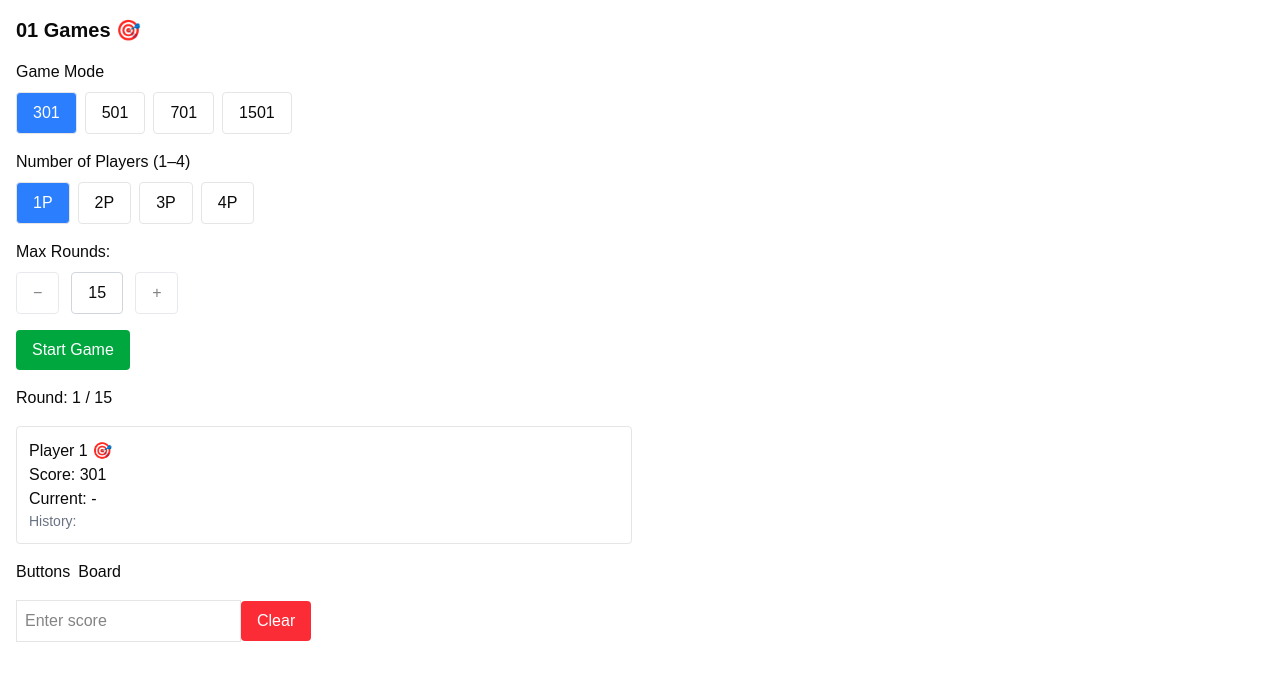
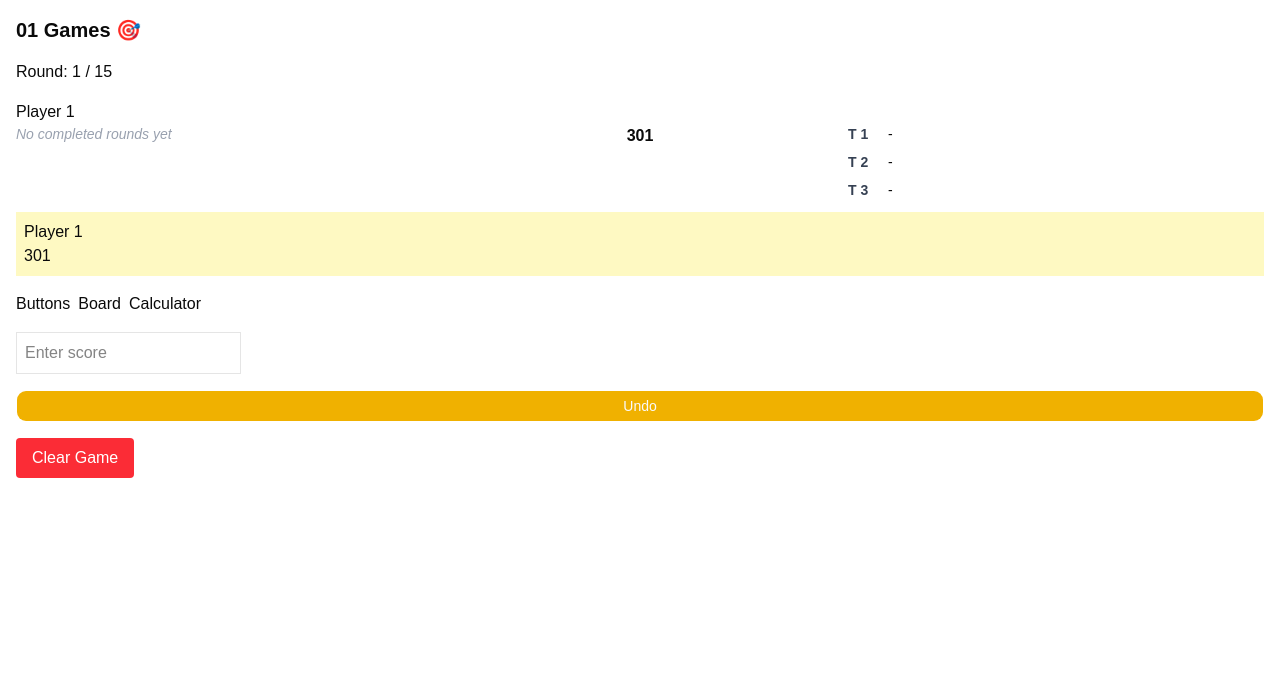
Before and after one commit to MayaC5/dart-calculator, a Next.js app: page /games/game01 in a window 1280 px wide. Both pictures are taken after a click on the button "Start Game". Shown: the top 680 px of the page. Built offline with nearby package versions, Linux system fonts and the light colour scheme.

Commit message:
display modified&mode added

```diff
--- /dev/null
+++ b/src/app/games/game01/_components/buttonMode.tsx
@@ -0,0 +1,90 @@
+"use client";
+
+import { Button } from "@/components/ui/button";
+
+const BOARD_NUMBERS = [
+  "20",
+  "19",
+  "18",
+  "17",
+  "16",
+  "15",
+  "14",
+  "13",
+  "12",
+  "11",
+  "10",
+  "9",
+  "8",
+  "7",
+  "6",
+  "5",
+  "4",
+  "3",
+  "2",
+  "1",
+  "25",
+];
+
+type Props = {
+  onBoardHit: (value: string, multiplier: number) => void;
+  onUndo: () => void;
+};
+
+export default function ButtonMode({ onBoardHit, onUndo }: Props) {
+  return (
+    <div className="space-y-4">
+      {/* Dartboard Numbers Grid */}
+      <div className="grid grid-cols-3 gap-3">
+        {BOARD_NUMBERS.map((n) => {
+            const isBull = n === "25";
+            return(
+          <div key={n} className="border rounded-lg p-2 bg-gray-50">
+            <div className="text-center font-bold text-lg mb-2">{n}</div>
+            <div className="flex gap-1">
+              <Button
+                className="flex-1 bg-blue-600 hover:bg-blue-700 text-white text-sm"
+                onClick={() => onBoardHit(n, 1)}
+              >
+                S
+              </Button>
+              <Button
+                className="flex-1 bg-red-600 hover:bg-red-700 text-white text-sm"
+                onClick={() => onBoardHit(n, 2)}
+              >
+                D
+              </Button>
+              {!isBull && (
+                <Button
+                className="flex-1 bg-green-600 hover:bg-green-700 text-white text-sm"
+                onClick={() => onBoardHit(n, 3)}
+              >
+                T
+              </Button>
+              )}
+
+            </div>
+          </div>
+            )
+        })}
+      </div>
+
+      {/* Action Buttons */}
+      <div className="grid grid-cols-2 gap-3">
+        <Button
+          className="py-6 text-lg bg-gray-500 hover:bg-gray-600 text-white"
+          onClick={() => onBoardHit("MISS", 0)}
+        >
+          MISS
+        </Button>
+
+        <Button
+          className="py-6 text-lg bg-yellow-500 hover:bg-yellow-600 text-white font-semibold"
+          onClick={onUndo}
+        >
+          Undo
+        </Button>
+      </div>
+    </div>
+  );
+}
--- /dev/null
+++ b/src/app/games/game01/_components/calMode.tsx
@@ -0,0 +1,159 @@
+"use client";
+
+import { Button } from "@/components/ui/button";
+import { useState } from "react";
+
+type Props = {
+  onThrow: (points: number) => void;
+  onUndo: () => void;
+};
+
+export default function CalculatorMode({ onThrow, onUndo }: Props) {
+  const [multiplier, setMultiplier] = useState<"S" | "D" | "T" | null>(null);
+  const [currentInput, setCurrentInput] = useState<string>("");
+  const [isBullSelected, setIsBullSelected] = useState(false);
+
+  const selectMultiplier = (m: "S" | "D" | "T") => {
+    setMultiplier(m);
+    setIsBullSelected(false);
+  };
+
+  const handleNumber = (num: string) => {
+    if (isBullSelected) return;
+    if (currentInput.length >= 2) return;
+    setCurrentInput((prev) => prev + num);
+  };
+
+  const selectBull = (points: number) => {
+    setIsBullSelected(true);
+    setCurrentInput(points.toString());
+    setMultiplier(null);
+  };
+
+  const handleEnter = () => {
+    let points = 0;
+
+    if (isBullSelected) {
+      points = parseInt(currentInput);
+    } else if (multiplier && currentInput) {
+      const base = parseInt(currentInput);
+      if (isNaN(base) || base < 1 || base > 20) return;
+
+      points = base;
+      if (multiplier === "D") points *= 2;
+      if (multiplier === "T") points *= 3;
+    } else {
+      return;
+    }
+
+    onThrow(points);
+
+    // Reset
+    setCurrentInput("");
+    setMultiplier(null);
+    setIsBullSelected(false);
+  };
+
+  const handleClear = () => {
+    setCurrentInput("");
+    setMultiplier(null);
+    setIsBullSelected(false);
+  };
+
+  return (
+    <div className="max-w-sm mx-auto space-y-4">
+      {/* Multiplier */}
+      <div className="flex gap-2 justify-center">
+        <Button
+          onClick={() => selectMultiplier("S")}
+          className={`flex-1 ${multiplier === "S" ? "bg-blue-600" : "bg-blue-500"}`}
+        >
+          SINGLE
+        </Button>
+        <Button
+          onClick={() => selectMultiplier("D")}
+          className={`flex-1 ${multiplier === "D" ? "bg-red-600" : "bg-red-500"}`}
+        >
+          DOUBLE
+        </Button>
+        <Button
+          onClick={() => selectMultiplier("T")}
+          className={`flex-1 ${multiplier === "T" ? "bg-green-600" : "bg-green-500"}`}
+        >
+          TRIPLE
+        </Button>
+      </div>
+
+      {/* Number Pad - Now includes 0 */}
+      <div className="grid grid-cols-3 gap-2">
+        {[1, 2, 3, 4, 5, 6, 7, 8, 9].map((num) => (
+          <Button
+            key={num}
+            onClick={() => handleNumber(num.toString())}
+            className="h-16 text-2xl bg-gray-700 hover:bg-gray-600"
+          >
+            {num}
+          </Button>
+        ))}
+
+        <Button
+          onClick={() => selectBull(25)}
+          className={`h-16 text-lg ${isBullSelected && currentInput === "25" ? "bg-purple-600" : "bg-purple-500"}`}
+        >
+          BULL
+        </Button>
+
+        {/* Zero Button */}
+        <Button
+          onClick={() => handleNumber("0")}
+          className="h-16 text-2xl bg-gray-700 hover:bg-gray-600"
+        >
+          0
+        </Button>
+
+        {/* Empty spot */}
+        <Button
+          onClick={() => selectBull(50)}
+          className={`h-16 text-lg ${isBullSelected && currentInput === "50" ? "bg-purple-600" : "bg-purple-500"}`}
+        >
+          IN BULL
+        </Button>
+      </div>
+
+
+      {/* Display */}
+      <div className="bg-gray-900 text-white text-4xl font-mono h-20 flex items-center justify-center rounded-xl tracking-wider">
+        {isBullSelected
+          ? currentInput
+          : multiplier
+            ? `${multiplier} ${currentInput || "__"}`
+            : currentInput || "READY"}
+      </div>
+
+      {/* Enter & Clear */}
+      <div className="grid grid-cols-2 gap-3">
+        <Button
+          onClick={handleClear}
+          className="h-14 bg-orange-500 hover:bg-orange-600 text-lg"
+        >
+          CLEAR
+        </Button>
+        <Button
+          onClick={handleEnter}
+          disabled={!currentInput}
+          className="h-14 bg-green-600 hover:bg-green-700 text-lg disabled:bg-gray-500"
+        >
+          ENTER
+        </Button>
+      </div>
+
+      {/* Undo */}
+      <Button
+        onClick={onUndo}
+        className="w-full py-4 bg-yellow-500 hover:bg-yellow-600 text-lg font-semibold"
+      >
+        ↩️ Undo Last Throw/Round
+      </Button>
+    </div>
+  );
+}
--- /dev/null
+++ b/src/app/games/game01/_components/inputMode.tsx
@@ -0,0 +1,33 @@
+"use client";
+
+import { Button } from "@/components/ui/button";
+
+type Props = {
+  onThrow: (score: number) => void;
+  onUndo: () => void;
+};
+
+export default function InputMode({ onThrow, onUndo }: Props) {
+  return (
+    <>
+      <input
+        type="number"
+        placeholder="Enter score"
+        className="border p-2"
+        onKeyDown={(e) => {
+          if (e.key === "Enter") {
+            const val = parseInt((e.target as HTMLInputElement).value);
+            if (!isNaN(val)) {
+              onThrow(val);
+              (e.target as HTMLInputElement).value = "";
+            }
+          }
+        }}
+      />
+      {/* 🆕 Undo */}
+      <Button className="w-full bg-yellow-500" onClick={onUndo}>
+        Undo
+      </Button>
+    </>
+  );
+}
--- a/src/app/games/game01/page.tsx
+++ b/src/app/games/game01/page.tsx
@@ -2,6 +2,9 @@
 
 import { Button } from "@/components/ui/button";
 import { useState } from "react";
+import InputMode from "./_components/inputMode";
+import ButtonMode from "./_components/buttonMode";
+import CalMode from "./_components/calMode";
 
 const BOARD_NUMBERS = [
   "20",
@@ -33,10 +36,15 @@ type PlayerState = {
   throws: number;
   finished: boolean;
   hasPlayedThisRound: boolean;
-
-  // 🆕 history
   currentThrows: number[];
   rounds: number[][];
+};
+
+type HistoryEntry = {
+  players: PlayerState[];
+  currentPlayer: number;
+  currentRound: number;
+  gameEnded: boolean;
 };
 
 export default function ZeroOneGames() {
@@ -50,12 +58,13 @@ export default function ZeroOneGames() {
   const [roundLimit, setRoundLimit] = useState<number>(15);
   const [currentRound, setCurrentRound] = useState<number>(1);
 
-  const [inputMode, setInputMode] = useState<"buttons" | "board">("buttons");
+  const [inputMode, setInputMode] = useState<"buttons" | "board" | "calculator">("buttons");
+
+  const [history, setHistory] = useState<HistoryEntry[]>([]);
 
   // 🎯 Start Game
   const startGame = () => {
     const start = parseInt(gameType);
-
     const initialPlayers: PlayerState[] = Array.from(
       { length: numberOfPlayers },
       () => ({
@@ -74,10 +83,11 @@ export default function ZeroOneGames() {
     setCurrentRound(1);
     setGameStarted(true);
     setGameEnded(false);
+    setHistory([]); // clear history
   };
 
   // 🔁 Next player
-  const getNextPlayer = (players: PlayerState[], current: number) => {
+  const getNextPlayer = (players: PlayerState[], current: number): number => {
     let next = current;
     for (let i = 0; i < players.length; i++) {
       next = (next + 1) % players.length;
@@ -89,110 +99,124 @@ export default function ZeroOneGames() {
   // 🎯 Handle throw
   const handleThrow = (points: number) => {
     if (!gameStarted || gameEnded) return;
-    if (points < 0 || points > 180) return;
 
-    setPlayers((prev) => {
-      const updated = [...prev];
-      const idx = currentPlayer;
-      const player = { ...updated[idx] };
+    const prevPlayers = JSON.parse(JSON.stringify(players));
+    const prevPlayerIndex = currentPlayer;
+    const prevRound = currentRound;
+    const prevGameEnded = gameEnded;
 
-      if (player.finished) return prev;
+    const updated = [...players];
+    const player = { ...updated[prevPlayerIndex] };
+
+    if (player.finished) return;
 
     player.throws += 1;
     player.score -= points;
-
-      // 🆕 track throws
     player.currentThrows = [...player.currentThrows, points];
 
-      let nextPlayer = idx;
+    let nextPlayer = prevPlayerIndex;
+    let nextRound = prevRound;
+    let nextGameEnded = prevGameEnded;
 
-      // 🎉 Finish
+    // Finish
     if (player.score === 0) {
       player.finished = true;
-
       player.rounds = [...player.rounds, player.currentThrows];
       player.currentThrows = [];
       player.throws = 0;
       player.hasPlayedThisRound = true;
-
-        nextPlayer = getNextPlayer(updated, idx);
+      nextPlayer = getNextPlayer(updated, prevPlayerIndex);
     }
-      // ❌ Bust
+    // Bust
     else if (player.score < 0) {
       player.score = player.roundStartScore;
-
       player.rounds = [...player.rounds, player.currentThrows];
       player.currentThrows = [];
       player.throws = 0;
       player.hasPlayedThisRound = true;
-
-        nextPlayer = getNextPlayer(updated, idx);
+      nextPlayer = getNextPlayer(updated, prevPlayerIndex);
     }
-      // ✅ End turn
+    // Normal 3 throws
     else if (player.throws === 3) {
       player.rounds = [...player.rounds, player.currentThrows];
       player.currentThrows = [];
       player.throws = 0;
       player.roundStartScore = player.score;
       player.hasPlayedThisRound = true;
-
-        nextPlayer = getNextPlayer(updated, idx);
+      nextPlayer = getNextPlayer(updated, prevPlayerIndex);
     }
 
-      updated[idx] = player;
+    updated[prevPlayerIndex] = player;
 
-      // ✅ Round complete
-      const allPlayed = updated.every(
-        (p) => p.finished || p.hasPlayedThisRound,
-      );
-
+    // Check if round is complete
+    const allPlayed = updated.every((p) => p.finished || p.hasPlayedThisRound);
     if (allPlayed) {
       updated.forEach((p) => (p.hasPlayedThisRound = false));
-
-        setCurrentRound((r) => {
-          if (r >= roundLimit) {
-            setGameEnded(true);
-            return r;
+      if (prevRound >= roundLimit) {
+        nextGameEnded = true;
+      } else {
+        nextRound = prevRound + 1;
       }
-          return r + 1;
-        });
     }
 
-      setCurrentPlayer(nextPlayer);
-
-      // 🏁 All finished
     if (updated.every((p) => p.finished)) {
-        setGameEnded(true);
+      nextGameEnded = true;
     }
 
-      return updated;
-    });
+    // Save current state to history BEFORE applying new state
+    setHistory((h) => [
+      ...h,
+      {
+        players: prevPlayers,
+        currentPlayer: prevPlayerIndex,
+        currentRound: prevRound,
+        gameEnded: prevGameEnded,
+      },
+    ]);
+
+    // Apply new state
+    setPlayers(updated);
+    setCurrentPlayer(nextPlayer);
+    setCurrentRound(nextRound);
+    setGameEnded(nextGameEnded);
   };
 
-  // 🎯 Board hit
+  // ↩️ Improved Undo - Can undo full rounds
+  const handleUndo = () => {
+    if (history.length === 0) return;
+
+    const lastState = history[history.length - 1];
+
+    setPlayers(lastState.players);
+    setCurrentPlayer(lastState.currentPlayer);
+    setCurrentRound(lastState.currentRound);
+    setGameEnded(lastState.gameEnded);
+
+    // Remove the last history entry
+    setHistory((h) => h.slice(0, -1));
+  };
+
   const handleBoardHit = (value: string, multiplier: number) => {
     if (value === "MISS") return handleThrow(0);
-
     const base = parseInt(value);
-    const score = base * multiplier;
-
-    handleThrow(score);
+    handleThrow(base * multiplier);
   };
 
-  // 🧹 Clear
   const clearGame = () => {
     setPlayers([]);
     setGameStarted(false);
     setGameEnded(false);
     setCurrentPlayer(0);
     setCurrentRound(1);
+    setHistory([]);
   };
 
   return (
     <div className="p-4 space-y-4">
       <h1 className="text-xl font-bold">01 Games 🎯</h1>
-
       {/* Game Type */}
+      {!gameStarted && (
+        <div className="mb-2 flex gap-2 flex-col">
           <div>
             <div className="mb-2">Game Mode</div>
             <div className="flex gap-2">
@@ -210,7 +234,6 @@ export default function ZeroOneGames() {
               ))}
             </div>
           </div>
-
           {/* 👥 Player Buttons */}
           <div>
             <div className="mb-2">Number of Players (1–4)</div>
@@ -229,7 +252,6 @@ export default function ZeroOneGames() {
               ))}
             </div>
           </div>
-
           {/* Round limit */}
           {/* Round Limit Input - Fixed for Mobile */}
           {/* Max Rounds - Mobile Friendly with + and - buttons */}
@@ -273,117 +295,120 @@ export default function ZeroOneGames() {
           >
             Start Game
           </button>
+        </div>
+      )}
 
-      {/* GAME */}
       {gameStarted && (
         <>
+          <div className="flex justify-between items-center">
             <div>
               Round: {currentRound} / {roundLimit}
             </div>
+          </div>
+          <div className="flex flex-col">
+            Player {currentPlayer + 1}
+            <div className="grid grid-cols-3 mb-3">
+              <div className="w-full space-y-2 text-sm">
+                {players[currentPlayer].rounds.length === 0 ? (
+                  <div className="text-gray-400 italic">
+                    No completed rounds yet
+                  </div>
+                ) : (
+                  players[currentPlayer].rounds
+                    .slice(-5) // Take only the last 5 rounds
+                    .map((round, idx) => {
+                      const totalRounds = players[currentPlayer].rounds.length;
+                      const startRound = Math.max(1, totalRounds - 4); // Important fix
+                      const displayRoundNumber = startRound + idx;
 
-          <div className="grid grid-cols-2 gap-4 ">
-            {players.map((p, i) => (
-              <div key={i} className="border p-3 rounded">
-                <h3>
-                  Player {i + 1}
-                  {i === currentPlayer && !gameEnded && " 🎯"}
-                  {p.finished && " ✅"}
-                </h3>
+                      return (
+                        <div key={idx} className='w-full flex'>
+                          <span className="font-semibold text-gray-700 ">
+                            R{displayRoundNumber}
+                          </span>
 
-                <div>Score: {p.score}</div>
+                          <span className="font-mono text-center">
+                            {" "}
+                            {round.join("  ")}
+                          </span>
 
-                <div>Current: {p.currentThrows.join(" | ") || "-"}</div>
-
-                <div className="text-sm text-gray-500">
-                  History:
-                  {p.rounds.map((round, idx) => (
-                    <div key={idx}>
-                      {idx + 1}: {round.join(" | ")} (
-                      {round.reduce((a, b) => a + b, 0)})
+                          <span className="text-gray-500 font-medium text-right">
+                            ({round.reduce((a, b) => a + b, 0)})
+                          </span>
+                        </div>
+                      );
+                    })
+                )}
+              </div>
+              <div className="text-center items-center font-bold ">
+                {players[currentPlayer].score}
+              </div>
+              <div className="flex align-right">
+                <div className="space-y-2">
+                  {[0, 1, 2].map((i) => (
+                    <div key={i} className="flex items-center">
+                      <div className="w-10 font-semibold text-gray-700 text-sm">
+                        T {i + 1}
+                      </div>
+                      <div className="text-sm">
+                        {players[currentPlayer].currentThrows[i] !== undefined
+                          ? players[currentPlayer].currentThrows[i]
+                          : "-"}
+                      </div>
                     </div>
                   ))}
                 </div>
               </div>
+            </div>
+            <div className={`grid grid-cols-${numberOfPlayers} gap-2`}>
+              {players.map((p, i) => (
+                <div key={i} className={`${i === currentPlayer ? "bg-yellow-100" : ""} p-2`}>
+                  <div>
+                    <div>
+                      Player {i + 1}
+                      {p.finished && " ✅"}
+                    </div>
+                    <div>{p.score}</div>
+                  </div>
+                </div>
               ))}
+            </div>
           </div>
 
           {!gameEnded && (
             <>
-              {/* Mode switch */}
               <div className="flex gap-2">
                 <button onClick={() => setInputMode("buttons")}>Buttons</button>
                 <button onClick={() => setInputMode("board")}>Board</button>
+                <button onClick={() => setInputMode("calculator")}>
+                  Calculator
+                </button>
               </div>
 
-              {/* Buttons mode */}
               {inputMode === "buttons" && (
-                <input
-                  type="number"
-                  placeholder="Enter score"
-                  className="border p-2"
-                  onKeyDown={(e) => {
-                    if (e.key === "Enter") {
-                      const val = parseInt(
-                        (e.target as HTMLInputElement).value,
-                      );
-                      if (!isNaN(val)) {
-                        handleThrow(val);
-                        (e.target as HTMLInputElement).value = "";
-                      }
-                    }
-                  }}
-                />
+                <InputMode onThrow={handleThrow} onUndo={handleUndo} />
               )}
 
-              {/* Board mode */}
               {inputMode === "board" && (
-                <div className="grid grid-cols-3 gap-2">
-                  {BOARD_NUMBERS.map((n) => (
-                    <div key={n} className="border py-2 px-1 text-center">
-                      <div>{n}</div>
-                      <div className="flex gap-1 justify-between">
-                        <Button
-                          className="bg-blue-500"
-                          onClick={() => handleBoardHit(n, 1)}
-                        >
-                          S
-                        </Button>
-                        <Button
-                          className="bg-red-500"
-                          onClick={() => handleBoardHit(n, 2)}
-                        >
-                          D
-                        </Button>
-                        <Button
-                          className="bg-green-500"
-                          onClick={() => handleBoardHit(n, 3)}
-                        >
-                          T
-                        </Button>
-                      </div>
-                    </div>
-                  ))}
-                  <Button
-                    className="px-4 py-2 bg-gray-400"
-                    onClick={() => handleBoardHit("MISS", 0)}
-                  >
-                    MISS
-                  </Button>
-                </div>
+                <ButtonMode onBoardHit={handleBoardHit} onUndo={handleUndo} />
+              )}
+              {inputMode === "calculator" && (
+                <CalMode onThrow={handleThrow} onUndo={handleUndo} />
               )}
             </>
           )}
         </>
       )}
-
       {gameStarted && (
         <button
           onClick={clearGame}
           className="bg-red-500 text-white px-4 py-2 rounded"
         >
-          Clear
+          Clear Game
         </button>
       )}
     </div>
   );
 }
+
+/// save
--- a/src/app/layout.tsx
+++ b/src/app/layout.tsx
@@ -13,8 +13,8 @@ const geistMono = Geist_Mono({
 });
 
 export const metadata: Metadata = {
-  title: "Create Next App",
-  description: "Generated by create next app",
+  title: "Dart Game Tracker",
+  description: "Dart Game Tracker with different game mode",
 };
 
 export default function RootLayout({
--- a/src/app/page.tsx
+++ b/src/app/page.tsx
@@ -5,7 +5,7 @@ export default function Home() {
   return (
     <div className="flex flex-col flex-1 items-center justify-center bg-zinc-50 font-sans dark:bg-black">
       <main className="flex flex-1 w-full max-w-3xl flex-col items-center justify-between py-32 px-16 bg-white dark:bg-black sm:items-start">
-        <div className='text-center'>
+        <div className='text-center items-center align-center'>
           <div className="font-semibold">Dart Game Tracker</div>
           <div>Choose one to start with</div>
         </div>
--- /dev/null
+++ b/src/app/setting/page.tsx
@@ -0,0 +1,21 @@
+import { Button } from "@/components/ui/button";
+
+export default function Setting() {
+
+    const setBoardMode = (mode: string) => {
+        console.log("set board mode to ", mode)
+        localStorage.setItem("boardMode", mode)
+    }
+
+
+    return (
+      <div className="flex flex-col flex-1 items-center justify-center bg-zinc-50 font-sans dark:bg-black">
+        board mode setting
+        <Button onClick={() => setBoardMode("Input")}>Input</Button>
+        <Button onClick={() => setBoardMode("Press Button")}>Press Button</Button>
+        <Button onClick={() => setBoardMode("Board Button")}>Board Button</Button>
+        <Button onClick={() => setBoardMode("Press Value")}>Press Value</Button>
+</div>
+
+    );
+}
```
Also changed, not shown: src/app/games/game01/_components/boardMode.tsx (added). Lines whose indentation alone changed are shown as unchanged.
